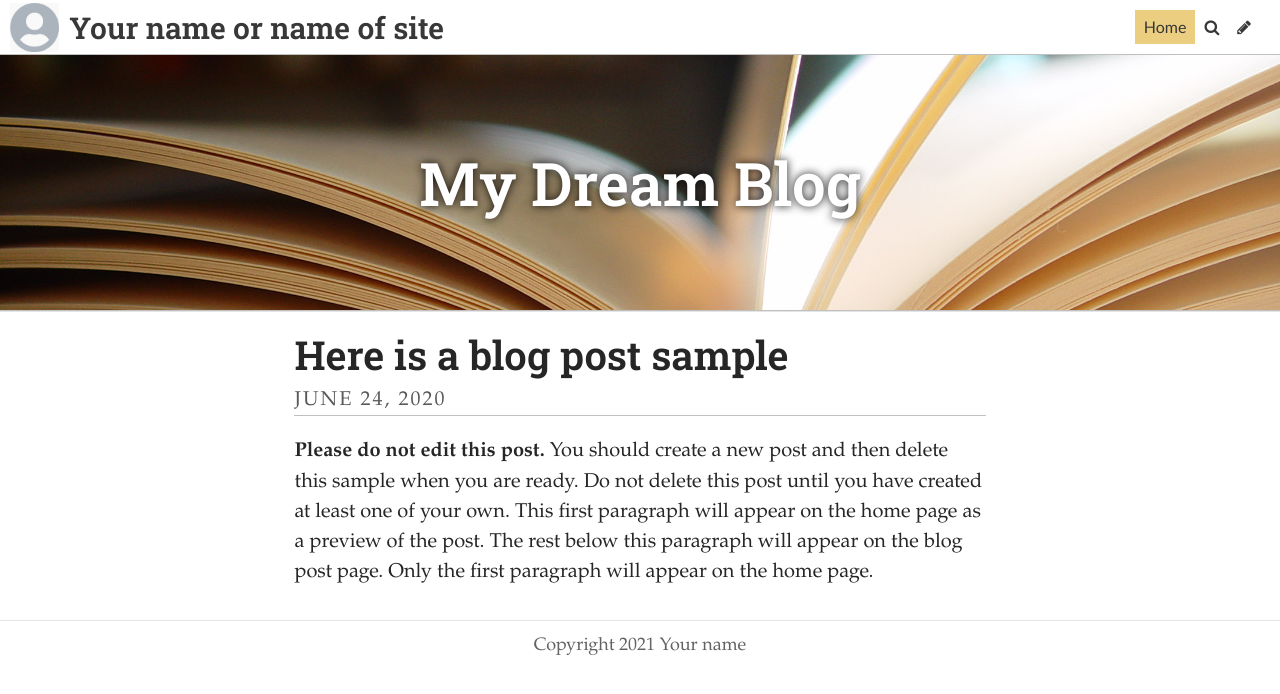
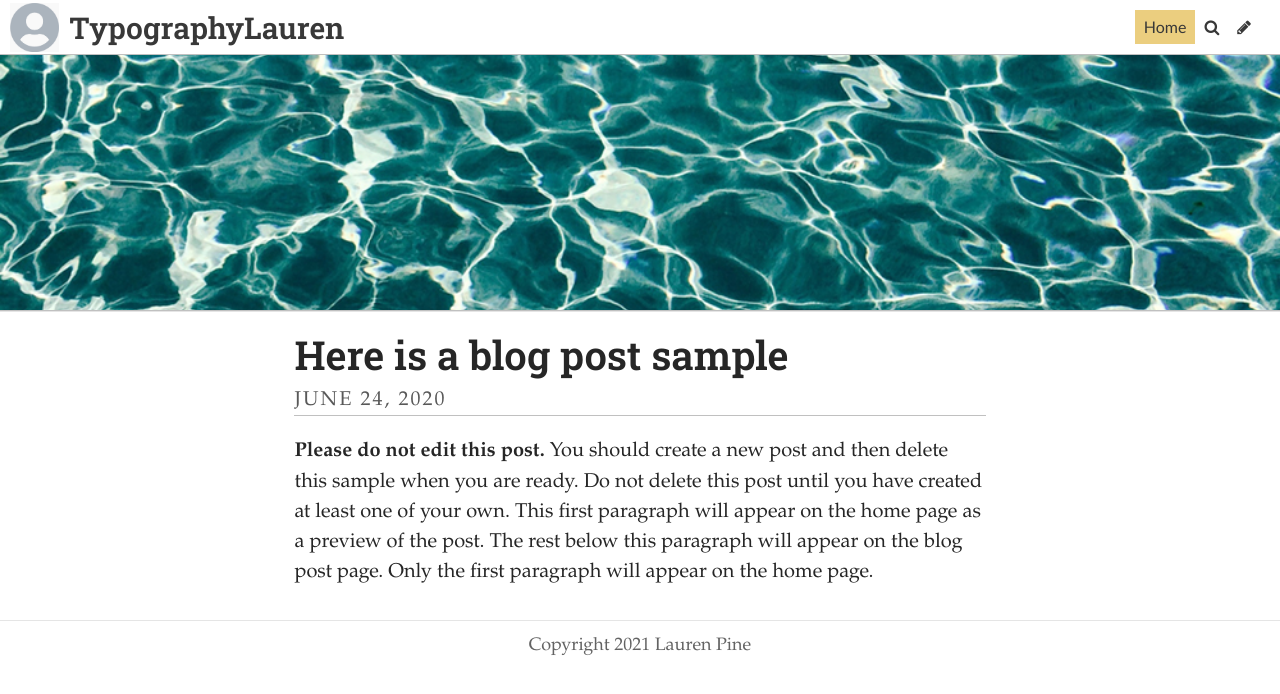
Before and after one commit to laurenlouisap/typography, a Jekyll site: the page built from index.html, in a window 1280 px wide. Shown: the top 694 px of the page. Built offline with Jekyll 4.4.1, drawn with Linux system fonts in a browser that asks for light colours; some web fonts are replaced; the list of posts is cut into pages by our own code.

Commit message:
Update Settings “general”

```diff
--- a/_data/settings.yml
+++ b/_data/settings.yml
@@ -1,13 +1,13 @@
-title: Your name or name of site
-description: A website with a blog
-header_text: My Dream Blog
+title: TypographyLauren
+description: A website about typography
+footer_text: Copyright 2021 Lauren Pine
+header_feature_image: ../uploads/placeholder3.jpg
+header_text: ""
 header_text_color: "#ffffff"
-footer_text: Copyright 2021 Your name
-header_feature_image: ../uploads/pages.jpg
-bannerheight: "20vmax"
-navbarheight: "55px"
-gridlayout: false
+bannerheight: 20vmax
+navbarheight: 55px
 logo: /uploads/logo.jpg
 favicon: /uploads/favicon.ico
+gridlayout: false
+fixednavbar: false
 upzoom: true
-fixednavbar: false
```
